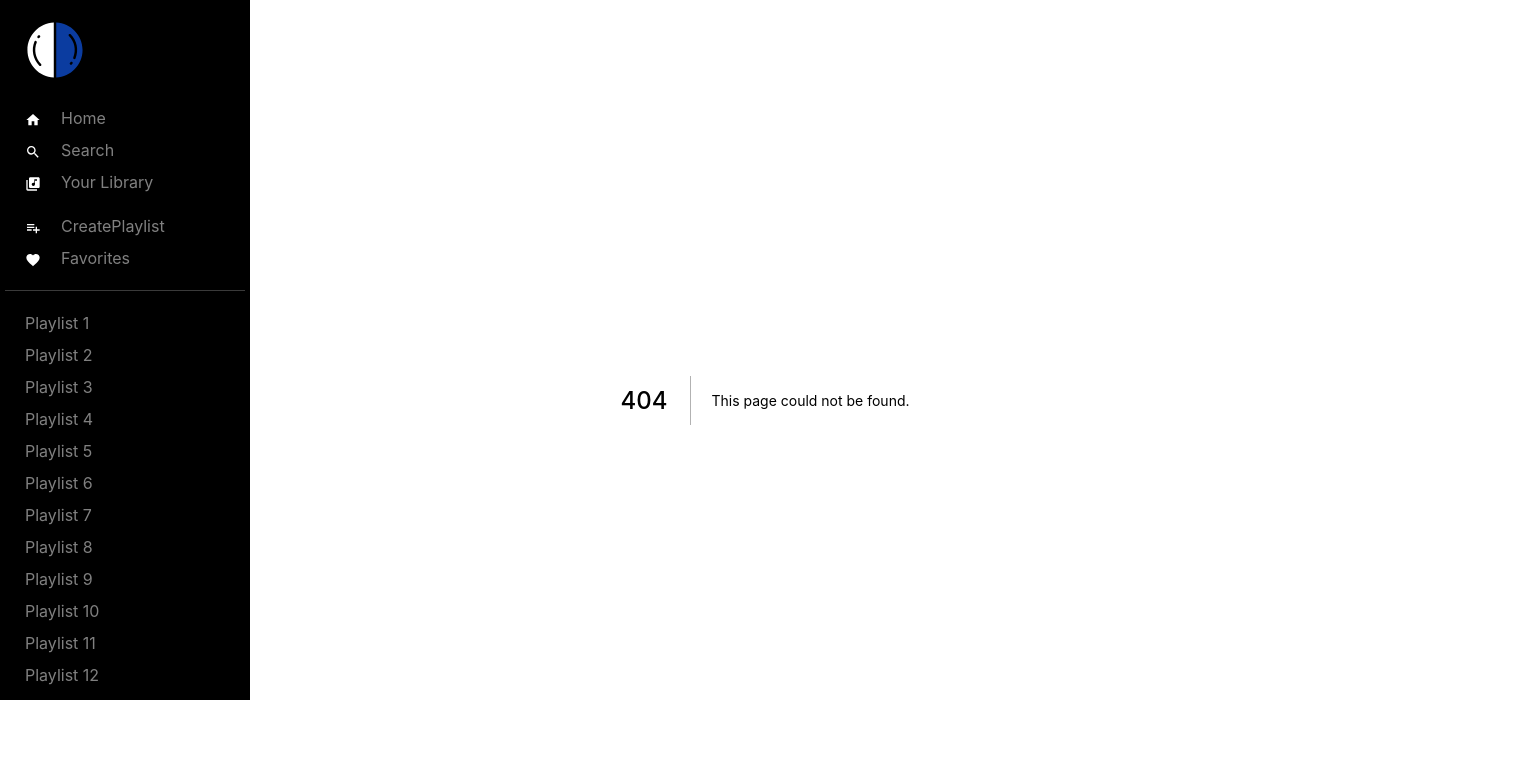
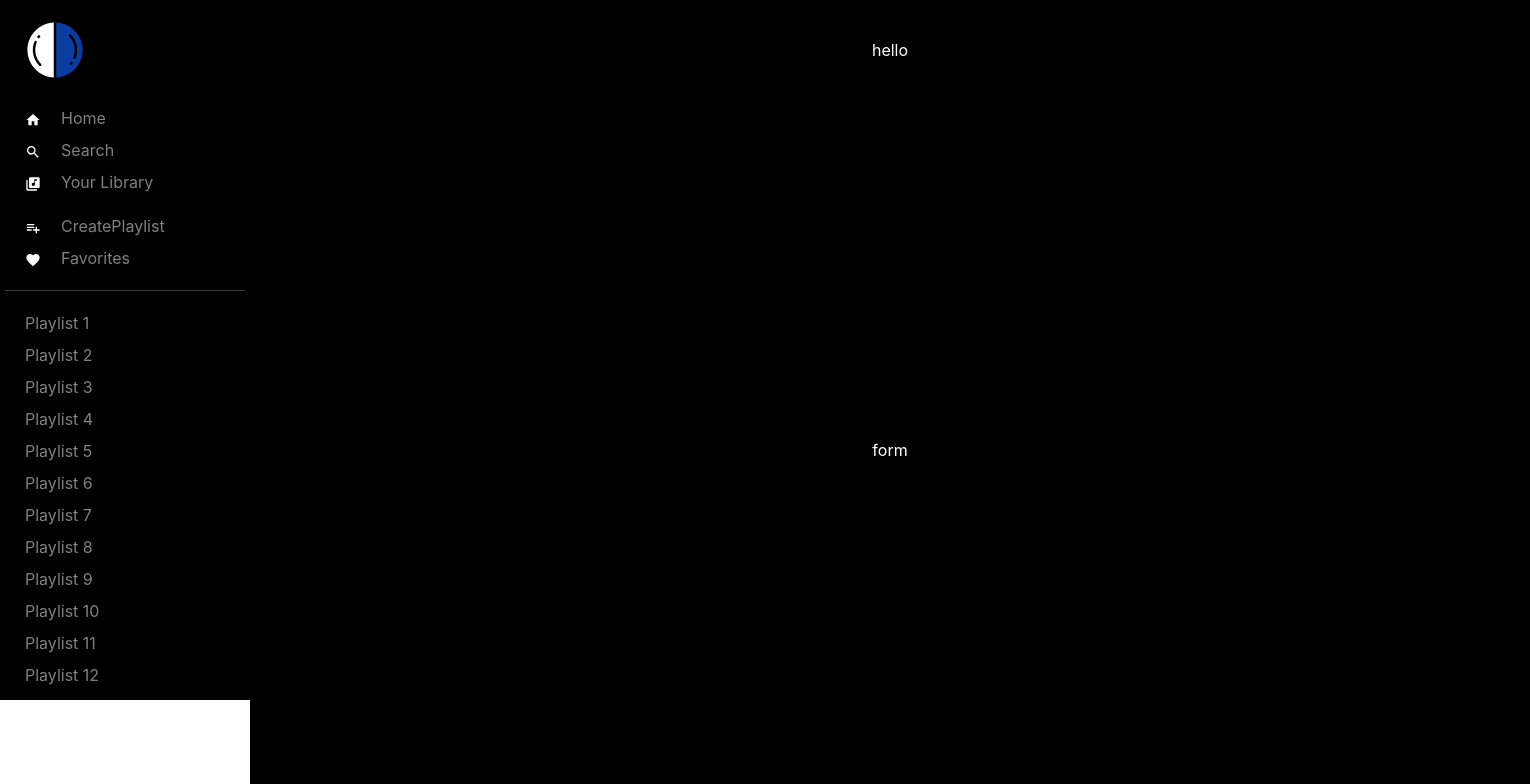
Before and after one commit to PRSMendis/spotify-clone, a Next.js app: page /components/authForm in a window 1280 px wide. Before the commit this address had no page. Shown: the top 784 px of the page, 1530 px wide, since content can reach past the window. Built offline with nearby package versions, Linux system fonts and the light colour scheme.

Commit message:
building auth forms

```diff
--- /dev/null
+++ b/lib/mutations.ts
@@ -0,0 +1,7 @@
+import fetcher from "./fetcher";
+
+export const auth = (mode: 'signin' | 'signup',
+ body: {email:string; password: string}
+ ) => {
+    return fetcher(`/${mode}`, body)
+ }
--- /dev/null
+++ b/pages/components/authForm.tsx
@@ -0,0 +1,26 @@
+import { Box, Flex, Input, Button } from "@chakra-ui/react";
+import { useRouter } from "next/router";
+import { FC, useState } from "react";
+import { useSWRConfig } from "swr";
+import { auth } from "../../lib/mutations";
+
+const AuthForm: FC<{mode:string}> = ({mode}) => {
+    const [email, setEmail] = useState('')
+    const [password, setPassword] = useState('')
+    const [loading, setLoading] = useState('')
+
+    return (
+        <Box height="100vh" width="100vw" bg="black" color="white">
+            <Flex justify="center" align="center" height="100px">
+                hello
+            </Flex>
+            <Flex justify="center" align="center" height="calc(100vh - 100px)">
+                form
+            </Flex>
+
+        </Box>
+    )
+
+
+}
+export default AuthForm;
--- /dev/null
+++ b/pages/signup.tsx
@@ -0,0 +1,5 @@
+import AuthForm from "./components/authForm";
+
+const Signin = () => {
+    return <AuthForm mode="signin"></AuthForm>
+}
```
Also changed, not shown: lib/fetcher.ts (added, +10 -0 lines), pages/signin.tsx (added, +7 -0 lines).
